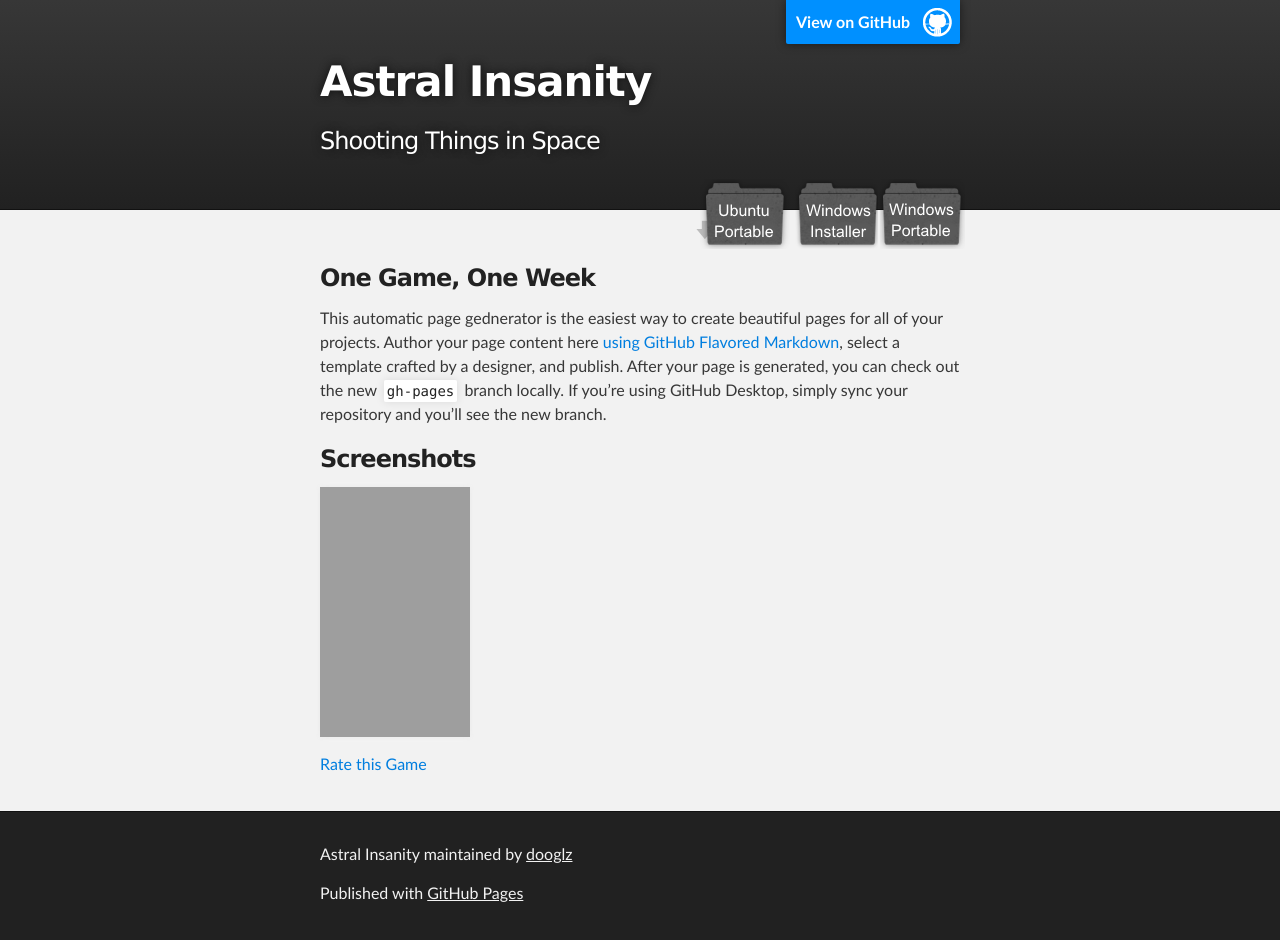
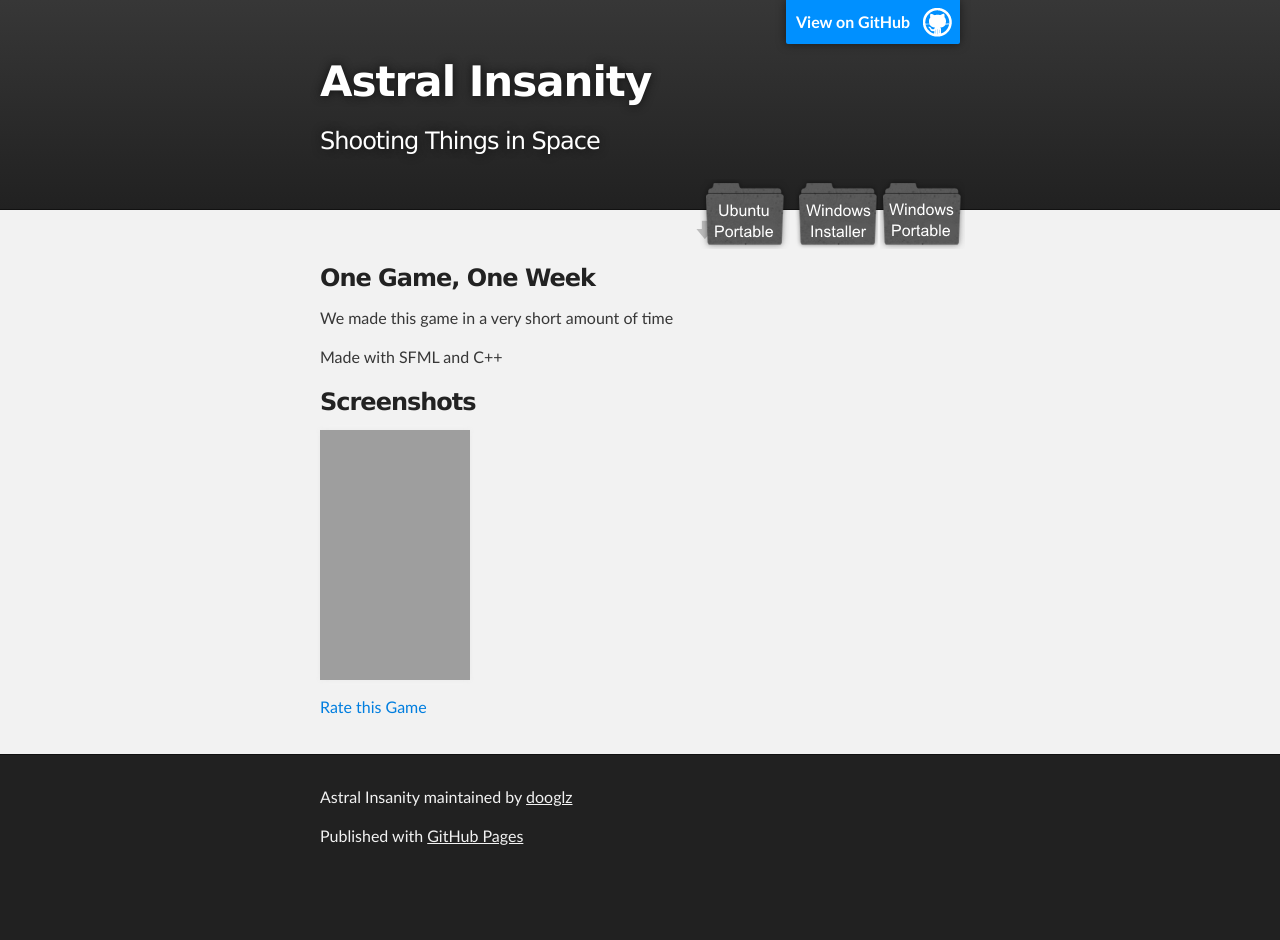
Before and after one commit to dooglz/-advanced-minigame, a plain HTML site: page index.html in a window 1280 px wide. After the commit the page ends 883 px from the top, so only its background shows below. Drawn offline with Linux system fonts and the light colour scheme; grey boxes are pictures that could not be loaded.

Commit message:
website work

```diff
--- a/index.html
+++ b/index.html
@@ -35,8 +35,8 @@
         <h3>
 <a id="welcome-to-github-pages" class="anchor" href="#welcome-to-github-pages" aria-hidden="true"><span class="octicon octicon-link"></span></a>One Game, One Week</h3>
 
-<p>This automatic page gednerator is the easiest way to create beautiful pages for all of your projects. Author your page content here <a href="https://guides.github.com/features/mastering-markdown/">using GitHub Flavored Markdown</a>, select a template crafted by a designer, and publish. After your page is generated, you can check out the new <code>gh-pages</code> branch locally. If you’re using GitHub Desktop, simply sync your repository and you’ll see the new branch.</p>
-
+<p>We made this game in a very short amount of time</p>
+<p>Made with SFML and C++</p>
 <h3>
 <a id="designer-templates" class="anchor" href="#designer-templates" aria-hidden="true"><span class="octicon octicon-link"></span></a>Screenshots</h3>
 
```
